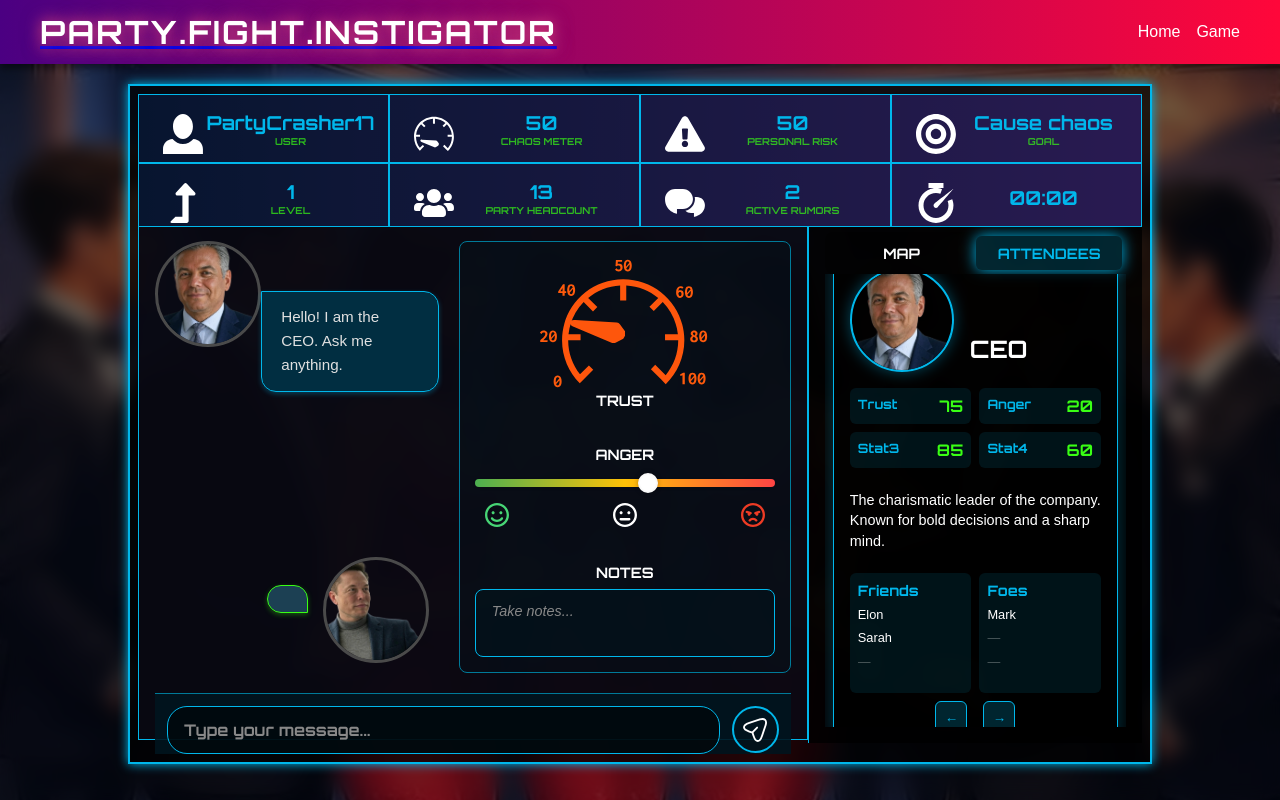
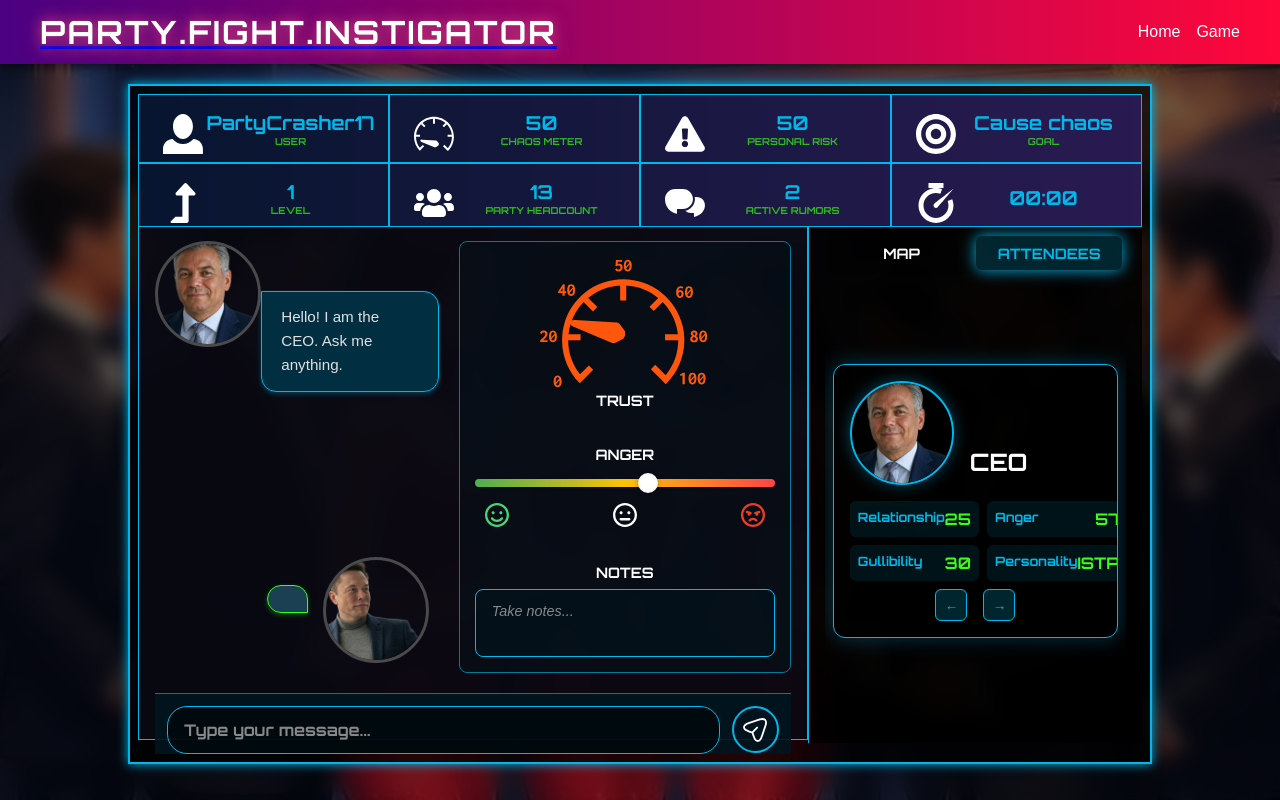
Before and after one commit to FedyaS/PartyFightInstigator, a React (Vite) app in the folder frontend/: page /game in a window 1280 px wide. Both pictures are taken after a click on the button "ATTENDEES". Built offline with nearby package versions, Linux system fonts and the light colour scheme.

Commit message:
add redux to NPC cards

```diff
--- a/frontend/src/components/AttendeesView.jsx
+++ b/frontend/src/components/AttendeesView.jsx
@@ -1,97 +1,46 @@
-import React, { useState, useEffect } from 'react';
-import NPCCard from './NPCCard';
-import './AttendeesView.css';
-
-// Sample NPC data - replace with actual data later
-const sampleNPCs = [
-  {
-    id: 1,
-    name: "CEO",
-    image: "/assets/ceo.png",
-    trust: 75,
-    anger: 20,
-    stat3: 85,
-    stat4: 60,
-    description: "The charismatic leader of the company. Known for bold decisions and a sharp mind.",
-    friends: [
-      { id: 2, name: "Elon" },
-      { id: 3, name: "Sarah" }
-    ],
-    foes: [
-      { id: 4, name: "Mark" }
-    ]
-  },
-  {
-    id: 2,
-    name: "Elon",
-    image: "/assets/elon.png",
-    trust: 65,
-    anger: 35,
-    stat3: 90,
-    stat4: 70,
-    description: "Innovative thinker with a controversial reputation. Always pushing boundaries.",
-    friends: [
-      { id: 1, name: "CEO" }
-    ],
-    foes: [
-      { id: 4, name: "Mark" }
-    ]
-  }
-];
+import React, { useState, useEffect } from "react";
+import { useSelector } from "react-redux";
+import NPCCard from "./NPCCard";
+import "./AttendeesView.css";
 
 function AttendeesView() {
+	const npcs = useSelector((state) => state.game.npcs);
+	const npcArray = Object.values(npcs);
+
 	const [currentNPCIndex, setCurrentNPCIndex] = useState(0);
-  const [currentNPC, setCurrentNPC] = useState(sampleNPCs[0]);
+	const [currentNPC, setCurrentNPC] = useState(npcArray[0]);
 
 	useEffect(() => {
-    setCurrentNPC(sampleNPCs[currentNPCIndex]);
-  }, [currentNPCIndex]);
+		setCurrentNPC(npcArray[currentNPCIndex]);
+	}, [currentNPCIndex, npcArray]);
 
 	const handleNext = () => {
-    setCurrentNPCIndex((prev) => (prev + 1) % sampleNPCs.length);
+		setCurrentNPCIndex((prev) => (prev + 1) % npcArray.length);
 	};
 
 	const handlePrev = () => {
-    setCurrentNPCIndex((prev) => (prev - 1 + sampleNPCs.length) % sampleNPCs.length);
-  };
-
-  const handleFriendClick = (friendId) => {
-    const friendIndex = sampleNPCs.findIndex(npc => npc.id === friendId);
-    if (friendIndex !== -1) {
-      setCurrentNPCIndex(friendIndex);
-    }
-  };
-
-  const handleFoeClick = (foeId) => {
-    const foeIndex = sampleNPCs.findIndex(npc => npc.id === foeId);
-    if (foeIndex !== -1) {
-      setCurrentNPCIndex(foeIndex);
-    }
+		setCurrentNPCIndex(
+			(prev) => (prev - 1 + npcArray.length) % npcArray.length
+		);
 	};
 
 	// Add keyboard navigation
 	useEffect(() => {
 		const handleKeyPress = (e) => {
-      if (e.key === 'ArrowLeft') {
+			if (e.key === "ArrowLeft") {
 				handlePrev();
-      } else if (e.key === 'ArrowRight') {
+			} else if (e.key === "ArrowRight") {
 				handleNext();
 			}
 		};
 
-    window.addEventListener('keydown', handleKeyPress);
-    return () => window.removeEventListener('keydown', handleKeyPress);
+		window.addEventListener("keydown", handleKeyPress);
+		return () => window.removeEventListener("keydown", handleKeyPress);
 	}, []);
 
 	return (
 		<div className="attendees-view">
-      <NPCCard
-        npc={currentNPC}
-        onFriendClick={handleFriendClick}
-        onFoeClick={handleFoeClick}
-        onNext={handleNext}
-        onPrev={handlePrev}
-      />
+			<NPCCard npc={currentNPC} onNext={handleNext} onPrev={handlePrev} />
 		</div>
 	);
 }
--- a/frontend/src/components/NPCCard.jsx
+++ b/frontend/src/components/NPCCard.jsx
@@ -1,13 +1,22 @@
-import React from 'react';
-import './NPCCard.css';
+import React from "react";
+import "./NPCCard.css";
 
-function NPCCard({ npc, onFriendClick, onFoeClick, onNext, onPrev }) {
+function NPCCard({ npc, onNext, onPrev }) {
+	// Handle case where npc might be undefined
+	if (!npc) {
+		return <div className="npc-card">Loading...</div>;
+	}
+
 	return (
 		<div className="npc-card">
 			<div className="npc-header">
 				<div className="npc-header-content">
 					<div className="npc-card-image-container">
-            <img src={npc.image} alt={npc.name} className="npc-card-image" />
+						<img
+							src={`/assets/${npc.id}.png`}
+							alt={npc.name}
+							className="npc-card-image"
+						/>
 					</div>
 					<h3 className="npc-card-name">{npc.name}</h3>
 				</div>
@@ -15,61 +24,30 @@ function NPCCard({ npc, onFriendClick, onFoeClick, onNext, onPrev }) {
 
 			<div className="npc-card-stats">
 				<div className="card-stat">
-          <span className="card-stat-label">Trust</span>
-          <span className="card-stat-value">{npc.trust}</span>
+					<span className="card-stat-label">Relationship</span>
+					<span className="card-stat-value">{npc.relationship_score}</span>
 				</div>
 				<div className="card-stat">
 					<span className="card-stat-label">Anger</span>
 					<span className="card-stat-value">{npc.anger}</span>
 				</div>
 				<div className="card-stat">
-          <span className="card-stat-label">Stat3</span>
-          <span className="card-stat-value">{npc.stat3}</span>
+					<span className="card-stat-label">Gullibility</span>
+					<span className="card-stat-value">{npc.gullibility}</span>
 				</div>
 				<div className="card-stat">
-          <span className="card-stat-label">Stat4</span>
-          <span className="card-stat-value">{npc.stat4}</span>
-        </div>
-      </div>
-
-      <div className="npc-card-description">
-        <p>{npc.description}</p>
-      </div>
-
-      <div className="npc-card-relationships">
-        <div className="friends">
-          <h4>Friends</h4>
-          <ul>
-            {[...Array(4)].map((_, index) => (
-              <li
-                key={index}
-                onClick={() => npc.friends[index] && onFriendClick(npc.friends[index].id)}
-                className={!npc.friends[index] ? 'empty-slot' : ''}
-              >
-                {npc.friends[index] ? npc.friends[index].name : '—'}
-              </li>
-            ))}
-          </ul>
-        </div>
-        <div className="foes">
-          <h4>Foes</h4>
-          <ul>
-            {[...Array(4)].map((_, index) => (
-              <li
-                key={index}
-                onClick={() => npc.foes[index] && onFoeClick(npc.foes[index].id)}
-                className={!npc.foes[index] ? 'empty-slot' : ''}
-              >
-                {npc.foes[index] ? npc.foes[index].name : '—'}
-              </li>
-            ))}
-          </ul>
+					<span className="card-stat-label">Personality</span>
+					<span className="card-stat-value">{npc.personality}</span>
 				</div>
 			</div>
 
 			<div className="npc-card-navigation">
-        <button onClick={onPrev} className="nav-button">←</button>
-        <button onClick={onNext} className="nav-button">→</button>
+				<button onClick={onPrev} className="nav-button">
+					←
+				</button>
+				<button onClick={onNext} className="nav-button">
+					→
+				</button>
 			</div>
 		</div>
 	);
--- a/frontend/src/store/gameSlice.js
+++ b/frontend/src/store/gameSlice.js
@@ -21,7 +21,7 @@ const initialState = {
 			name: "CEO",
 			relationship_score: 25,
 			anger: 57,
-			personality: "demanding",
+			personality: "ISTP",
 			gullibility: 30,
 			conversation_id: null,
 			playerConversation: {
@@ -32,11 +32,11 @@ const initialState = {
 			},
 		},
 		manager: {
-			id: "manager",
+			id: "elon",
 			name: "Manager",
 			relationship_score: 60,
 			anger: 20,
-			personality: "friendly",
+			personality: "ENTJ",
 			gullibility: 70,
 			conversation_id: null,
 			playerConversation: {
```
Lines whose indentation alone changed are shown as unchanged.
